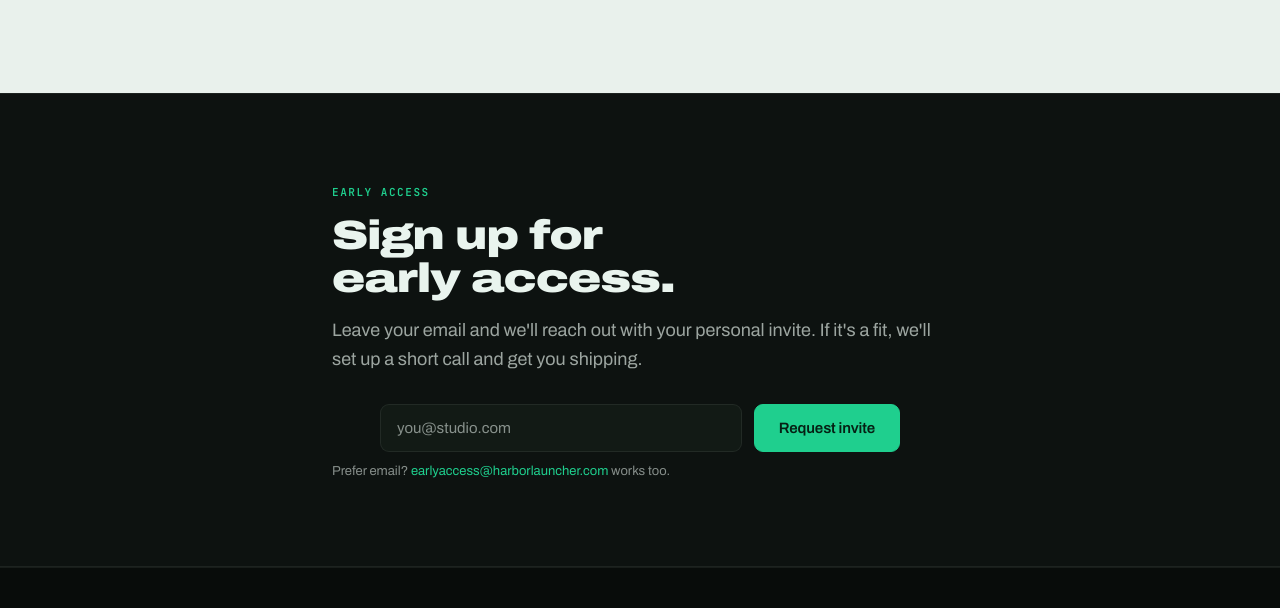
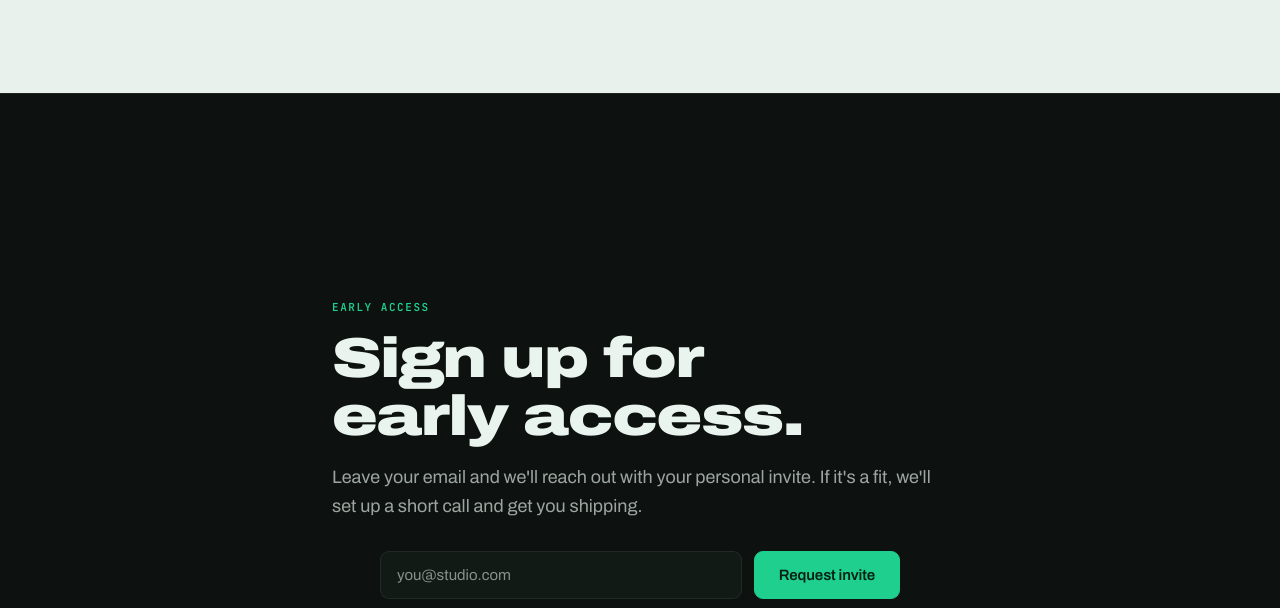
Before and after one commit to unrealrobin/harbor-site, an Astro site: page /early-access in a window 1280 px wide. Shown: the part 2146-2754 px from the top of the page. Built offline with nearby package versions, Linux system fonts and the light colour scheme; Astro itself is replaced by a stand-in of ours.

Commit message:
har-220: apply section fills the viewport on arrival; global scroll-margin under sticky header

```diff
--- a/src/pages/early-access.astro
+++ b/src/pages/early-access.astro
@@ -137,6 +137,18 @@ import Base from '../layouts/Base.astro';
 </script>
 
 <style>
+  /* The signup destination: every CTA on the site lands here. Fill the
+     viewport so arriving via #apply never shows the pricing section above. */
+  #apply {
+    display: flex;
+    flex-direction: column;
+    justify-content: center;
+    min-height: calc(100svh - 65px);
+    scroll-margin-top: 65px;
+  }
+  #apply :global(.display-lg) {
+    font-size: clamp(32px, 4.4vw, 60px);
+  }
   .flat-price {
     max-width: 760px;
     margin: 0 auto;
--- a/src/styles/global.css
+++ b/src/styles/global.css
@@ -39,6 +39,9 @@ input:focus-visible {
   background-image: radial-gradient(rgba(255, 255, 255, 0.05) 1px, transparent 1px);
   background-size: 24px 24px;
 }
+
+/* Anchored sections land below the sticky header, not under it. */
+section[id] { scroll-margin-top: 80px; }
 
 .hairline { border-top: 1px solid var(--harbor-line); }
 .mono { font-family: var(--font-mono); }
```
